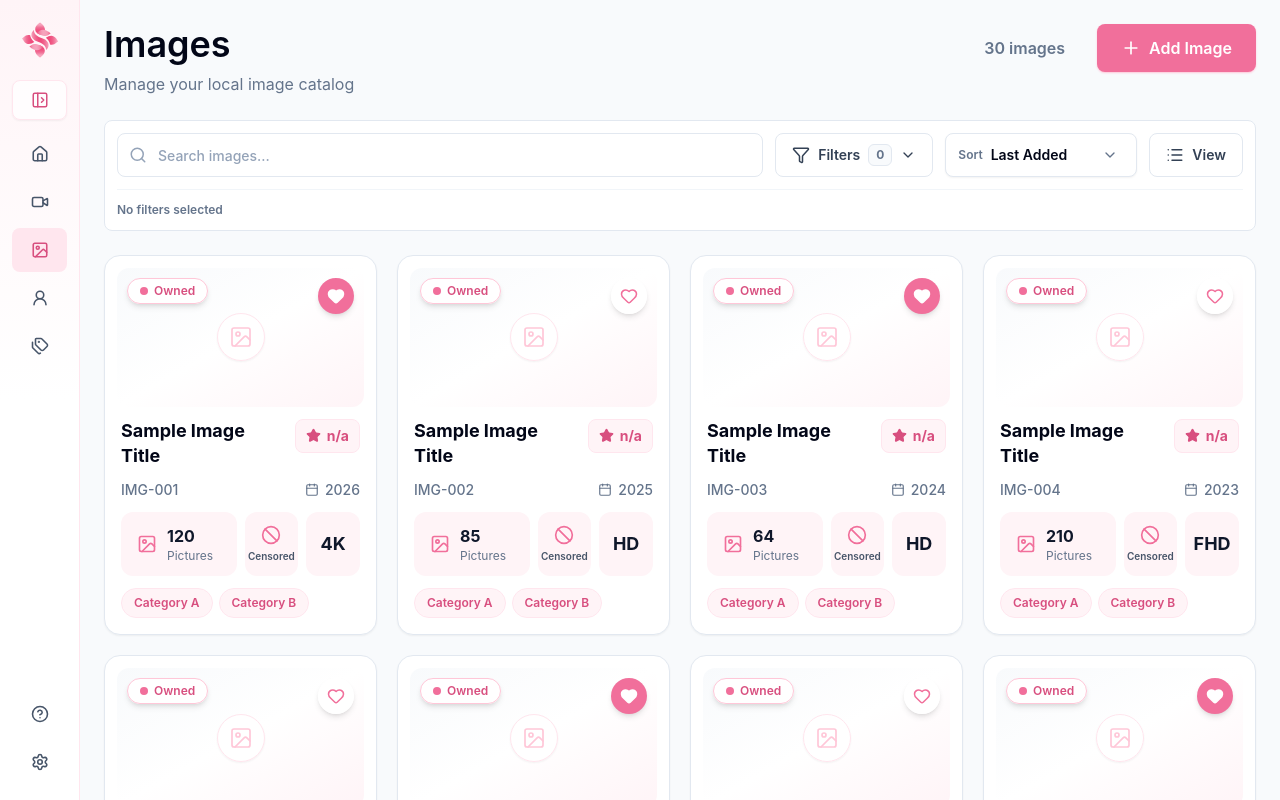
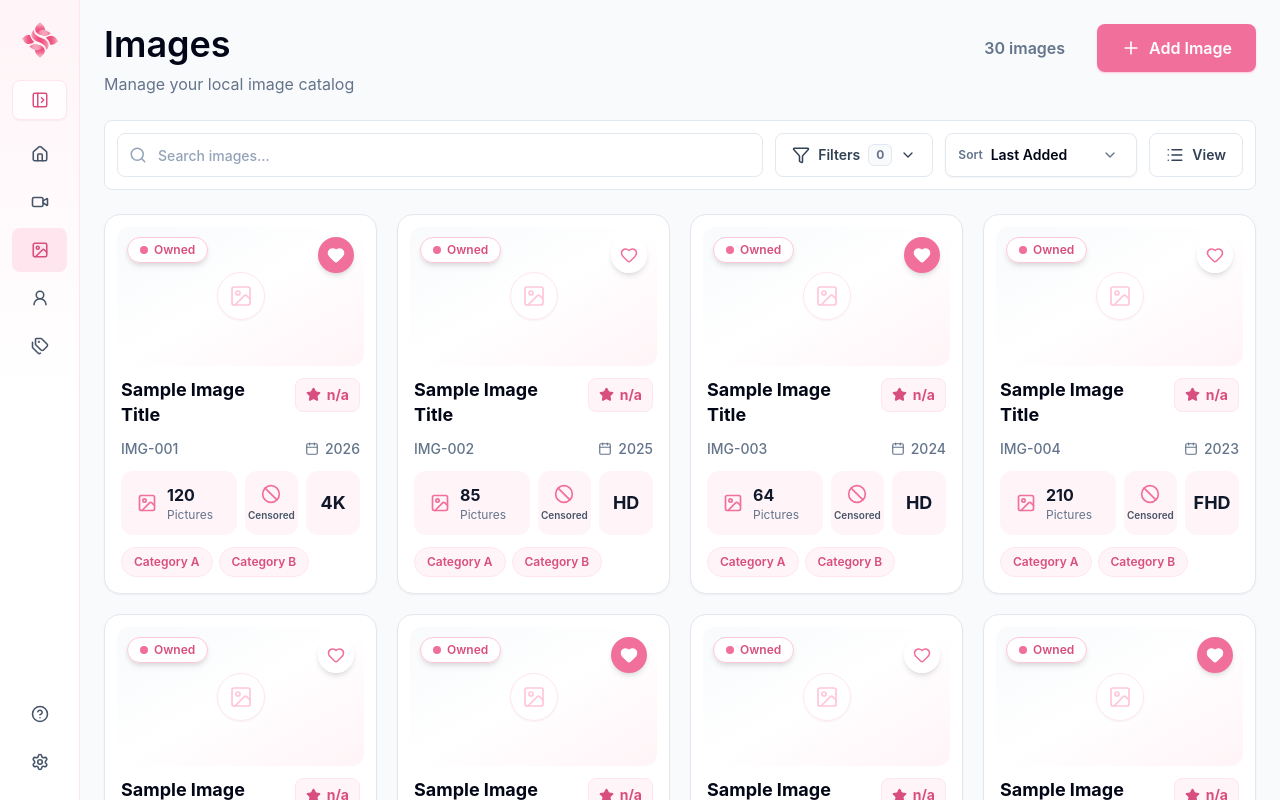
Before and after one commit to wonderfulworldz/sakurava-desktop, a React (Vite) app: page /images in a window 1280 px wide. Built offline with nearby package versions, Linux system fonts and the light colour scheme.

Commit message:
fix: hide empty catalog filter state by default

```diff
--- a/src/pages/CollectionPage.tsx
+++ b/src/pages/CollectionPage.tsx
@@ -441,13 +441,9 @@ function CollectionToolbar({
         />
       )}
 
+      {hasActiveFilters && (
         <div className="mt-3 flex flex-col gap-2 border-t border-slate-100 pt-3 sm:flex-row sm:items-center sm:justify-between">
           <div className="flex min-w-0 flex-1 flex-wrap items-center gap-2">
-          {!hasActiveFilters && !filterPanelOpen && (
-            <span className="text-xs font-semibold text-slate-500">
-              No filters selected
-            </span>
-          )}
             {trimmedSearch && (
               <FilterChip
                 label={`Search: ${trimmedSearch}`}
@@ -477,7 +473,6 @@ function CollectionToolbar({
               </span>
             )}
           </div>
-        {hasActiveFilters && (
           <div className="shrink-0">
             <button
               type="button"
@@ -487,8 +482,8 @@ function CollectionToolbar({
               {t("collection.clearAllFilters")}
             </button>
           </div>
+        </div>
       )}
-      </div>
     </section>
   );
 }
```
Also changed, not shown: 1 other file (tests, documents, lock files or other folders). Lines whose indentation alone changed are shown as unchanged.
